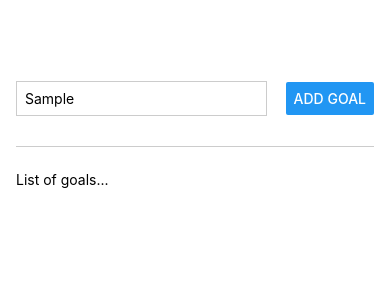
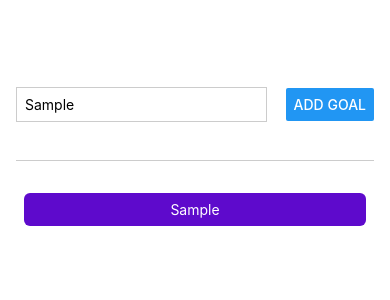
Before and after one commit to maxmay94/RNCourse_01, a React Native app: screen / in a window 390 px wide. Both pictures are taken after typing "Sample" into the empty fields and a click on the button "ADD GOAL". Shown: the top 300 px of the page. Built offline with nearby package versions, Linux system fonts and the light colour scheme.

Commit message:
add goal items

```diff
--- a/App.js
+++ b/App.js
@@ -1,17 +1,42 @@
+import { useState } from 'react'
 import { StyleSheet, Text, View, Button, TextInput } from 'react-native'
 
 export default function App() {
+  const [enteredGoalText, setEnteredGoalText] = useState('')
+  const [courseGoals, setCourseGoals] = useState([])
+
+  function goalInputHandler(enteredText) {
+    setEnteredGoalText(enteredText)
+  }
+
+  function addGoalHandler() {
+    setCourseGoals(currentCourseGoals => [
+      ...currentCourseGoals,
+      enteredGoalText,
+    ])
+  }
+
   return (
     <View style={styles.appContainer}>
       <View style={styles.inputContainer}>
         <TextInput
           style={styles.textInput}
           placeholder='Your Course goal!'
+          onChangeText={goalInputHandler}
         />
-        <Button title="Add Goal" />
+        <Button title="Add Goal" onPress={addGoalHandler} />
       </View>
       <View style={styles.goalsContainer}>
-        <Text>List of goals...</Text>
+        {
+          courseGoals.map((goal) =>
+            <Text
+              style={styles.listItem}
+              key={goal}
+            >
+                {goal}
+            </Text>
+          )
+        }
       </View>
     </View>
   )
@@ -30,7 +55,7 @@ const styles = StyleSheet.create({
     alignItems: 'center',
     marginBottom: 24,
     borderBottomWidth: 1,
-    borderBottomColor: '#cccccc'
+    borderBottomColor: '#cccccc',
   },
   textInput: {
     borderWidth: 1,
@@ -40,6 +65,14 @@ const styles = StyleSheet.create({
     padding: 8
   },
   goalsContainer: {
-    flex: 7,
+    flex: 6,
+  },
+  listItem: {
+    padding: 8,
+    margin: 8,
+    borderRadius: 6,
+    backgroundColor: '#5e0acc',
+    textAlign: 'center',
+    color: 'white',
   }
 })
```
